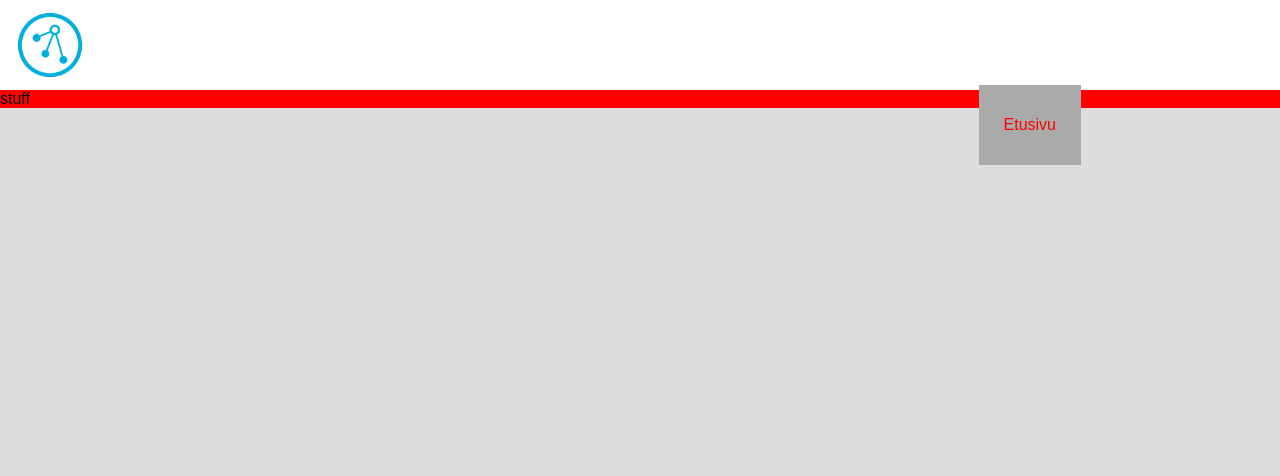
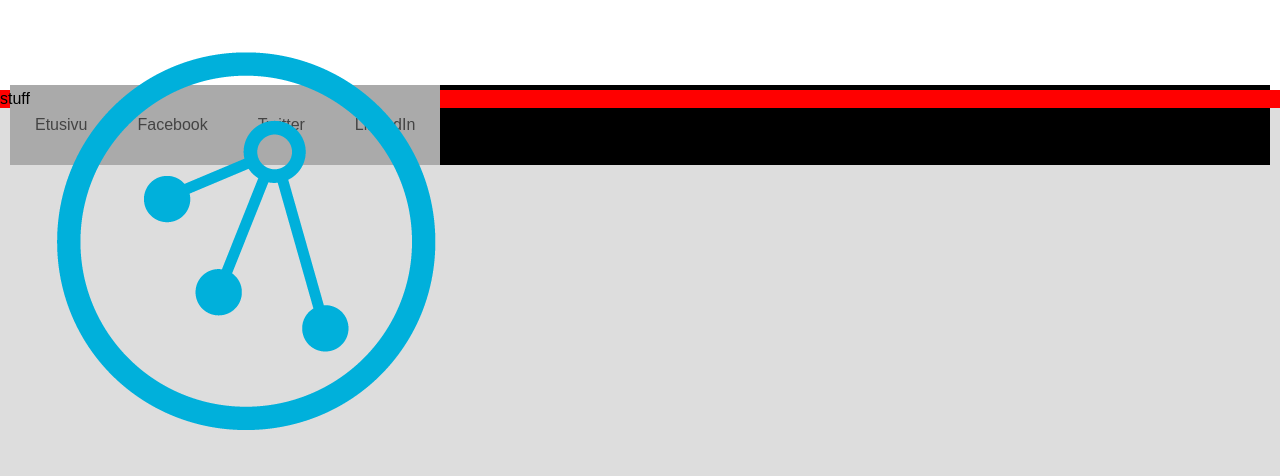
Before and after one commit to Misacorp/toriverkosto-placeholder, a PHP site: page / in a window 1280 px wide. Shown: the top 476 px of the page. Run offline with PHP 8.4, Linux system fonts and the light colour scheme.

```diff
--- a/css/style.css
+++ b/css/style.css
@@ -17,15 +17,7 @@ body {
 	max-width: 10%;
 }
 
-.nav-logo img {
-	float: left;
-	height: 100%;
-	width: auto;
-}
-
 .nav-buttons {
-	height: 100%;
-	max-width: 85%;
 }
 
 .nav-container ul {
@@ -33,17 +25,19 @@ body {
 	margin: 0;
 	padding: 0;
 	overflow: hidden;
+	background-color: black;
 }
 
 .nav-buttons li {
+	float: left;
 	background-color: #aaaaaa;
-	float: right;
-	height: 100%;
+	margin-right: 0;
+	text-align: right;
 }
 
 .nav-buttons li a {
 	display: block;
-	color: red;
+	color: #444444;
 	text-align: center;
 	text-decoration: none;
 	line-height: 80px;
@@ -51,8 +45,6 @@ body {
 }
 
 
-
-
 .content {
 	background-color: red;
 	clear: both;
--- a/index.html
+++ b/index.html
@@ -23,6 +23,9 @@
 		<div class="nav-logo"><img src="img/logo/toriverkosto-logo-circle.png" alt="Toriverkosto"></div>
 		<ul class="nav-buttons">
 			<li><a href="#content">Etusivu</a></li>
+			<li><a href="#content">Facebook</a></li>
+			<li><a href="#content">Twitter</a></li>
+			<li><a href="#content">LinkedIn</a></li>
 		</ul>
 	</div>
 
```
